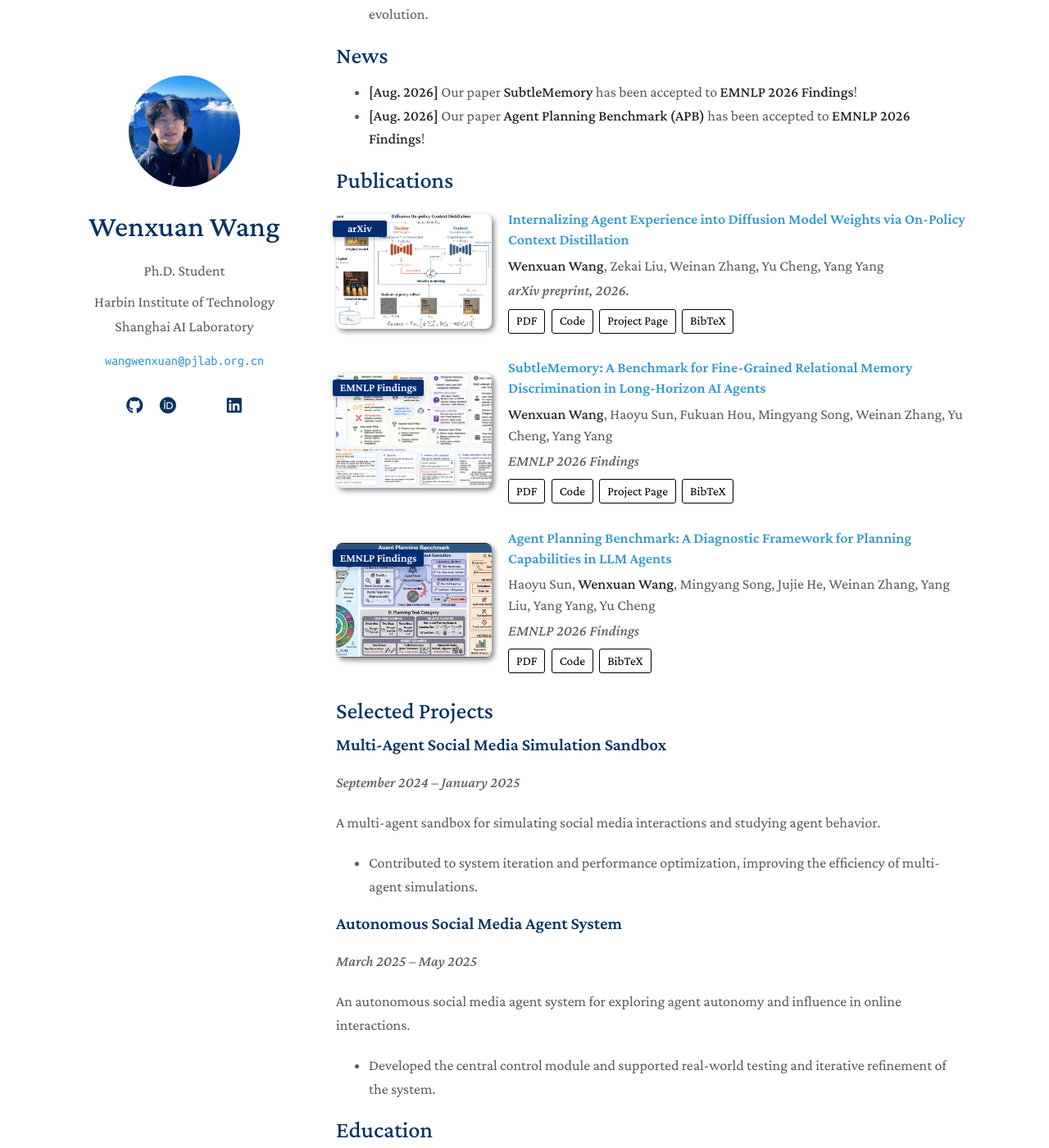
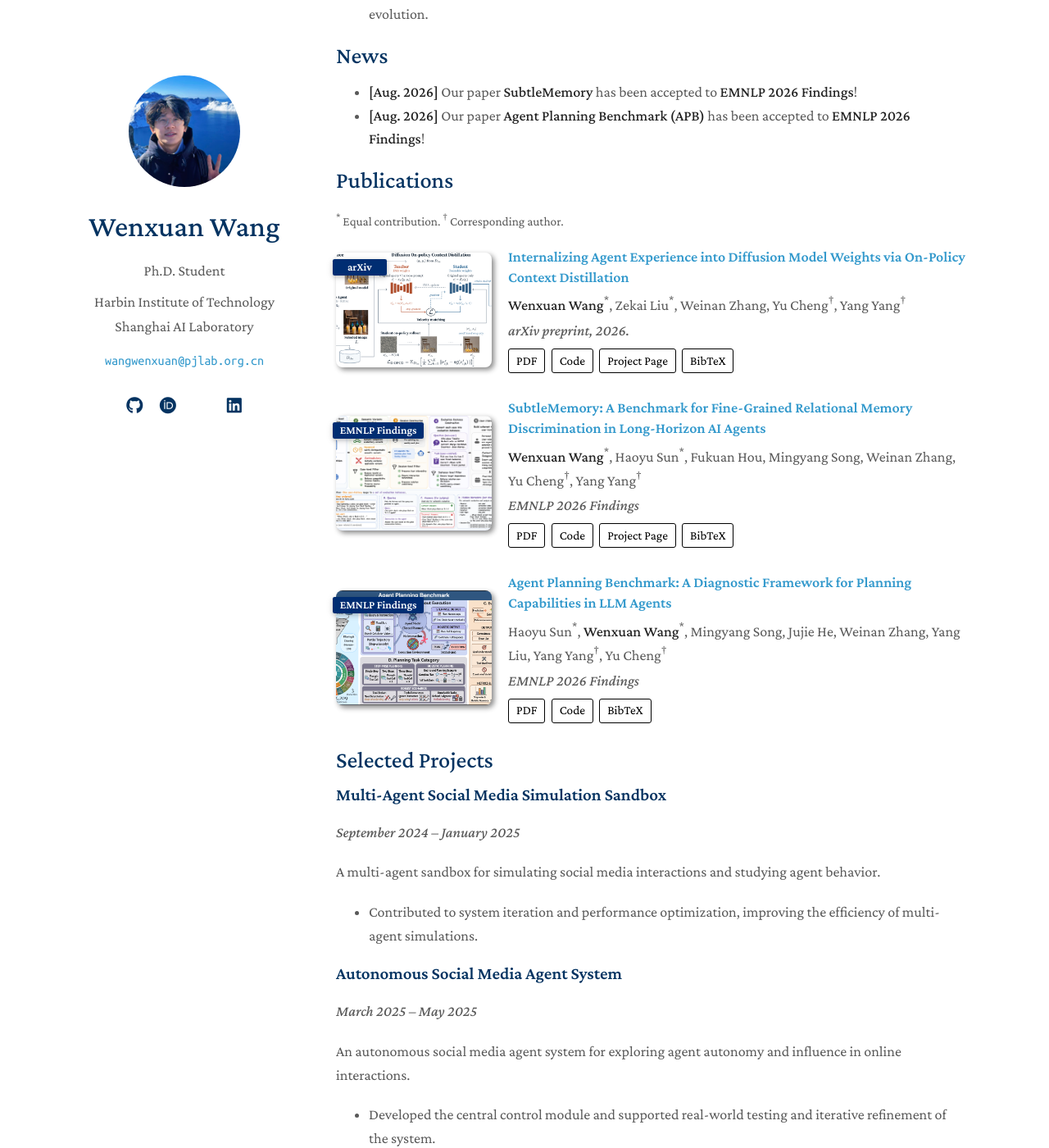
Before and after one commit to Yummytanmo/Yummytanmo.github.io, a Jekyll site: the page built from index.md, in a window 1280 px wide and 1400 px high, scrolled down 376 px. Shown: the whole window at 82% size. Built offline with Jekyll 4.4.1, drawn with Linux system fonts in a browser that asks for light colours; a style sheet for code colours, icons or effects is not loaded; our own code applies the rules of GitHub Pages for plain Markdown files; some of the changed text lies outside the part shown.

Commit message:
Describe AI Lab research and mark publication author contributions

```diff
--- a/_data/publications.yml
+++ b/_data/publications.yml
@@ -1,6 +1,6 @@
 main:
   - title: "Internalizing Agent Experience into Diffusion Model Weights via On-Policy Context Distillation"
-    authors: "<strong>Wenxuan Wang</strong>, Zekai Liu, Weinan Zhang, Yu Cheng, Yang Yang"
+    authors: '<strong>Wenxuan Wang</strong><sup title="Equal contribution">*</sup>, Zekai Liu<sup title="Equal contribution">*</sup>, Weinan Zhang, Yu Cheng<sup title="Corresponding author">†</sup>, Yang Yang<sup title="Corresponding author">†</sup>'
     conference: "arXiv preprint, 2026."
     conference_short: arXiv
     arxiv: https://arxiv.org/abs/2610.07250
@@ -11,7 +11,7 @@ main:
     image: /assets/img/d-opcd.png
 
   - title: "SubtleMemory: A Benchmark for Fine-Grained Relational Memory Discrimination in Long-Horizon AI Agents"
-    authors: "<strong>Wenxuan Wang</strong>, Haoyu Sun, Fukuan Hou, Mingyang Song, Weinan Zhang, Yu Cheng, Yang Yang"
+    authors: '<strong>Wenxuan Wang</strong><sup title="Equal contribution">*</sup>, Haoyu Sun<sup title="Equal contribution">*</sup>, Fukuan Hou, Mingyang Song, Weinan Zhang, Yu Cheng<sup title="Corresponding author">†</sup>, Yang Yang<sup title="Corresponding author">†</sup>'
     conference: "EMNLP 2026 Findings"
     conference_short: EMNLP Findings
     arxiv: https://arxiv.org/abs/2606.05761
@@ -22,7 +22,7 @@ main:
     image: /assets/img/subtlememory.png
 
   - title: "Agent Planning Benchmark: A Diagnostic Framework for Planning Capabilities in LLM Agents"
-    authors: "Haoyu Sun, <strong>Wenxuan Wang</strong>, Mingyang Song, Jujie He, Weinan Zhang, Yang Liu, Yang Yang, Yu Cheng"
+    authors: 'Haoyu Sun<sup title="Equal contribution">*</sup>, <strong>Wenxuan Wang</strong><sup title="Equal contribution">*</sup>, Mingyang Song, Jujie He, Weinan Zhang, Yang Liu, Yang Yang<sup title="Corresponding author">†</sup>, Yu Cheng<sup title="Corresponding author">†</sup>'
     conference: "EMNLP 2026 Findings"
     conference_short: EMNLP Findings
     arxiv: https://arxiv.org/abs/2606.04874
--- a/_includes/publications.md
+++ b/_includes/publications.md
@@ -1,6 +1,7 @@
 {% if site.data.publications.main.size > 0 %}
 <h2 id="publications">Publications</h2>
 <div class="publications">
+  <p class="author-legend"><sup>*</sup> Equal contribution. <sup>†</sup> Corresponding author.</p>
   <ol class="bibliography">
     {% for paper in site.data.publications.main %}
     <li>
--- a/assets/css/custom.css
+++ b/assets/css/custom.css
@@ -15,6 +15,7 @@ section { width: calc(100% - 310px); }
 .social-icons .profile-placeholder { display: inline-block; height: 2.4rem; color: #043361; text-align: center; font-size: 1.15rem; line-height: 2.5rem; }
 @media (prefers-color-scheme: dark) { .social-icons .profile-placeholder { color: #3eb7f0; } }
 .publications { margin-top: 1.1rem; }
+.publications .author-legend { font-size: 0.85rem; margin-bottom: 1rem; }
 .publications ol.bibliography li { margin-bottom: 1.65rem; }
 .paper-details { min-width: 0; padding: 0 0 0 20px; }
 .without-image .paper-details { padding: 0; }
```
Also changed, not shown: cv/Wenxuan_Wang_CV.yaml (+10 -4 lines), index.md (+1 -1 lines), 1 other file.
